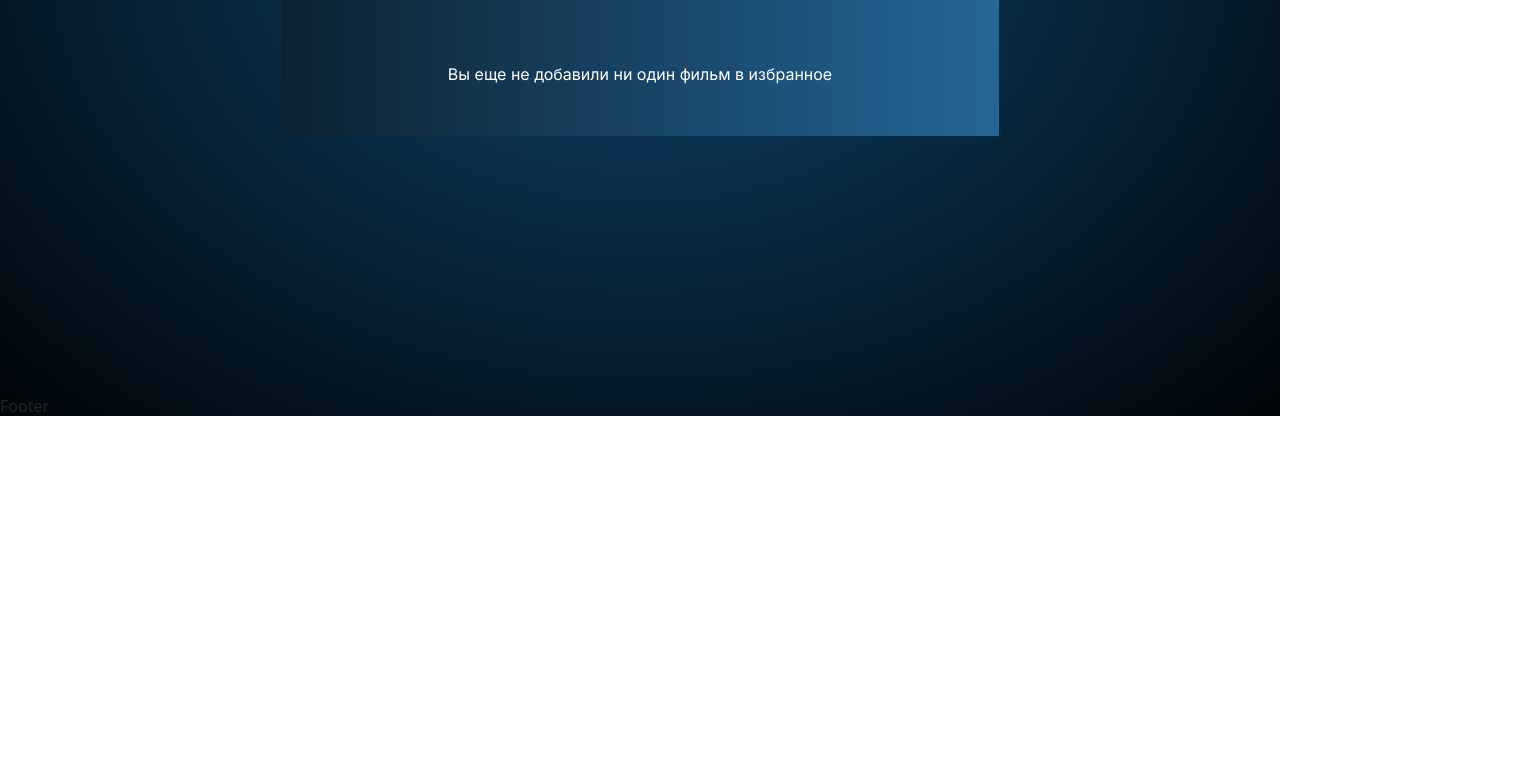
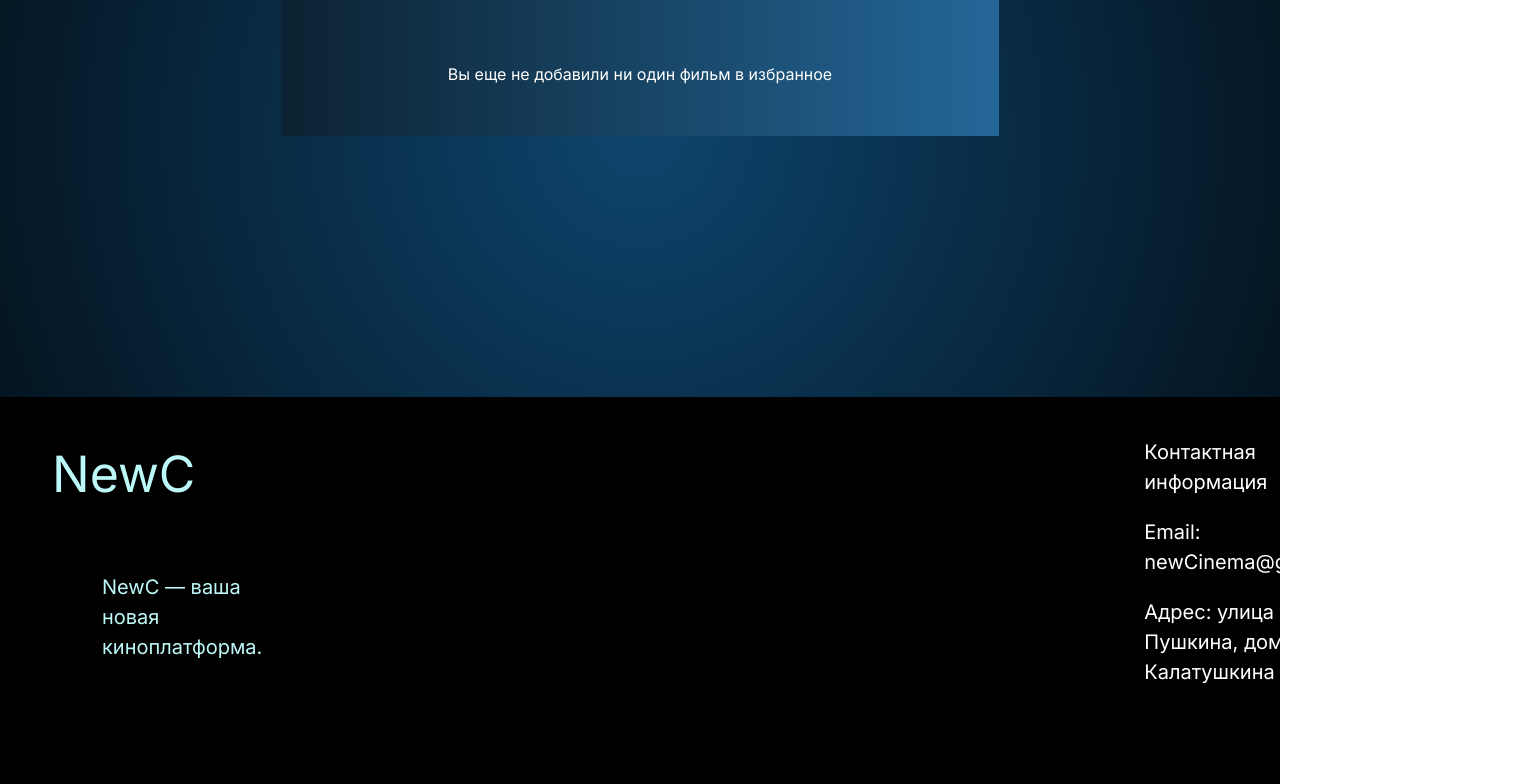
Before and after one commit to KipeTBest/bars-project, a React (Create React App) app: page /favorite in a window 1280 px wide. Shown: the part 521-1305 px from the top of the page, 1515 px wide, since content can reach past the window. Before the commit the page ends 938 px from the top, so only its background shows below. Built offline with nearby package versions, Linux system fonts and the light colour scheme.

Commit message:
Create footer

```diff
--- a/src/Components/Footer/Footer.jsx
+++ b/src/Components/Footer/Footer.jsx
@@ -1,8 +1,38 @@
+import {Link} from "react-router-dom";
+import "./footer.css"
 
 const Footer = () => {
+
+    const scrollToTop = () => {
+        window.scrollTo({
+            top: 0,
+            behavior: "smooth"
+        });
+    };
+
     return(
         <div className="footer">
-            <h1> Footer </h1>
+            <ul className="footer__about">
+                <Link to="/" onClick={scrollToTop}><span>NewC</span></Link>
+                <p className="footer-about-p">NewC — ваша новая киноплатформа.</p>
+            </ul>
+
+            <ul className="footer__contact">
+                <li>Контактная информация</li>
+                <li>Email: newCinema@gmail.com</li>
+                <li>Адрес: улица Пушкина, дом Калатушкина</li>
+            </ul>
+
+            <ul className="footer__pages">
+                <Link to="/profile" onClick={scrollToTop}><span>Личный кабинет</span></Link>
+                <Link to="/favorite" onClick={scrollToTop}><span>Избранные фильмы</span></Link>
+                <Link to="/" onClick={scrollToTop}><span>Поиск</span></Link>
+            </ul>
+
+            <ul className="footer__icons">
+
+            </ul>
+
         </div>
     )
 }
--- /dev/null
+++ b/src/Components/Footer/footer.css
@@ -0,0 +1,51 @@
+/* Основные стили для общего контейнера футтера */
+.footer {
+    display: flex;
+    justify-content: space-between;
+    align-items: flex-start;
+    background-color: black;
+    color: white;
+    padding: 40px 20px;
+    font-family: 'Inter', sans-serif;
+    font-size: 20px;
+}
+
+.footer__about {
+    flex: 1;
+    max-width: 500px;
+    margin-right: 800px;
+}
+
+.footer__about a {
+    font-size: 50px;
+    color: #BCF8F7;
+}
+
+.footer__about p {
+    font-size: 20px;
+    margin-top: 10px;
+    color: #BCF8F7;
+}
+
+
+.footer__contact {
+    flex: 1;
+}
+
+.footer__contact li {
+    font-size: 20px;
+    margin-bottom: 20px;
+}
+
+.footer__pages {
+    display: flex;
+    flex-direction: column;
+    justify-content: flex-end;
+    flex: 1;
+}
+
+.footer__pages a {
+    color: white;
+    display: block;
+    margin-bottom: 20px;
+}
```
